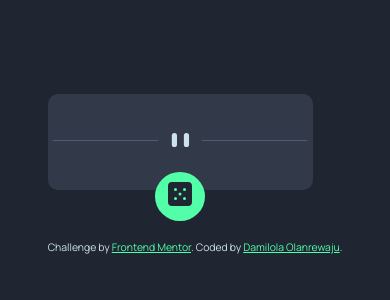
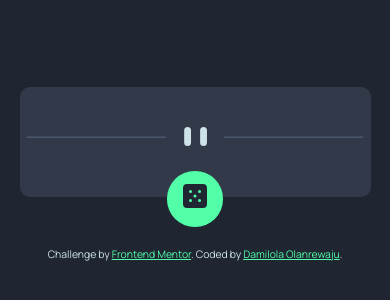
Before and after one commit to Dami-Moore/advice-generator-app-challenge, a plain HTML site: page index.html in a window 390 px wide. Shown: the part 248-548 px from the top of the page. Drawn offline with nearby package versions, Linux system fonts and the light colour scheme; no server answers.

Commit message:
Update style.css

```diff
--- a/style.css
+++ b/style.css
@@ -16,7 +16,7 @@ body {
 
 .container {
     border: 0.5px thin;
-    max-width: 475px;
+    max-width: 600px;
     text-align: center;
     padding: 1.5% 2%;
     border-radius: 10px;
@@ -29,7 +29,7 @@ body {
     font-size: 1.5rem;
     font-weight: 800;
     color: hsl(193, 38%, 86%);
-    width: 80%;
+    width: 90%;
 }
 
 .advice-id {
@@ -56,7 +56,7 @@ body {
 
 .dice-icon {
     position: relative;
-    top: 50px;
+    top: 40px;
     margin: 0 auto;
     background-color: hsl(150, 100%, 66%);
     padding: 4%;
@@ -98,7 +98,7 @@ body {
 
 @media only screen and (max-width: 500px) {
     .container {
-        max-width: 90%;
+        max-width: 100%;
     }
 
     .desktop {
@@ -123,6 +123,10 @@ body {
 
     .advice {
         font-size: 1rem;
+    }
+
+    main {
         width: 90%;
     }
+
 }
```
